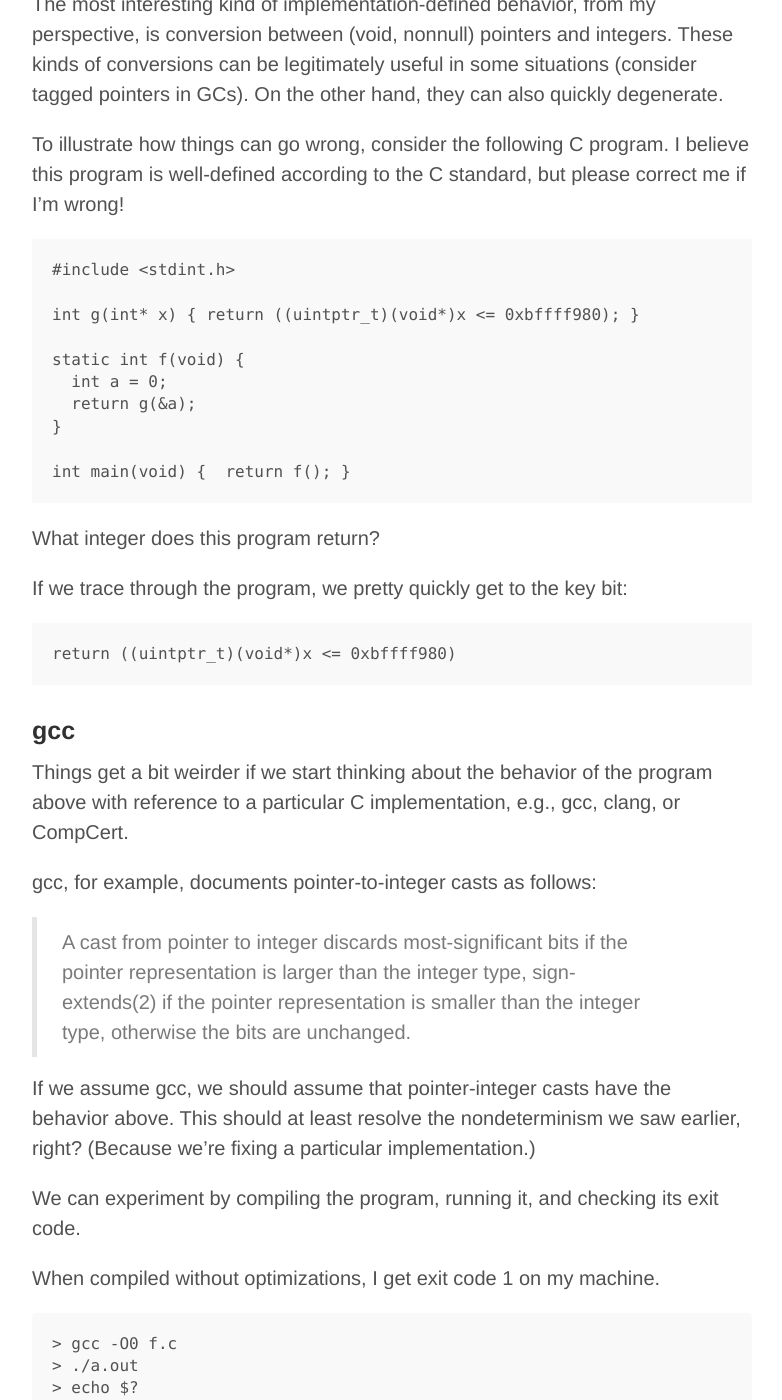
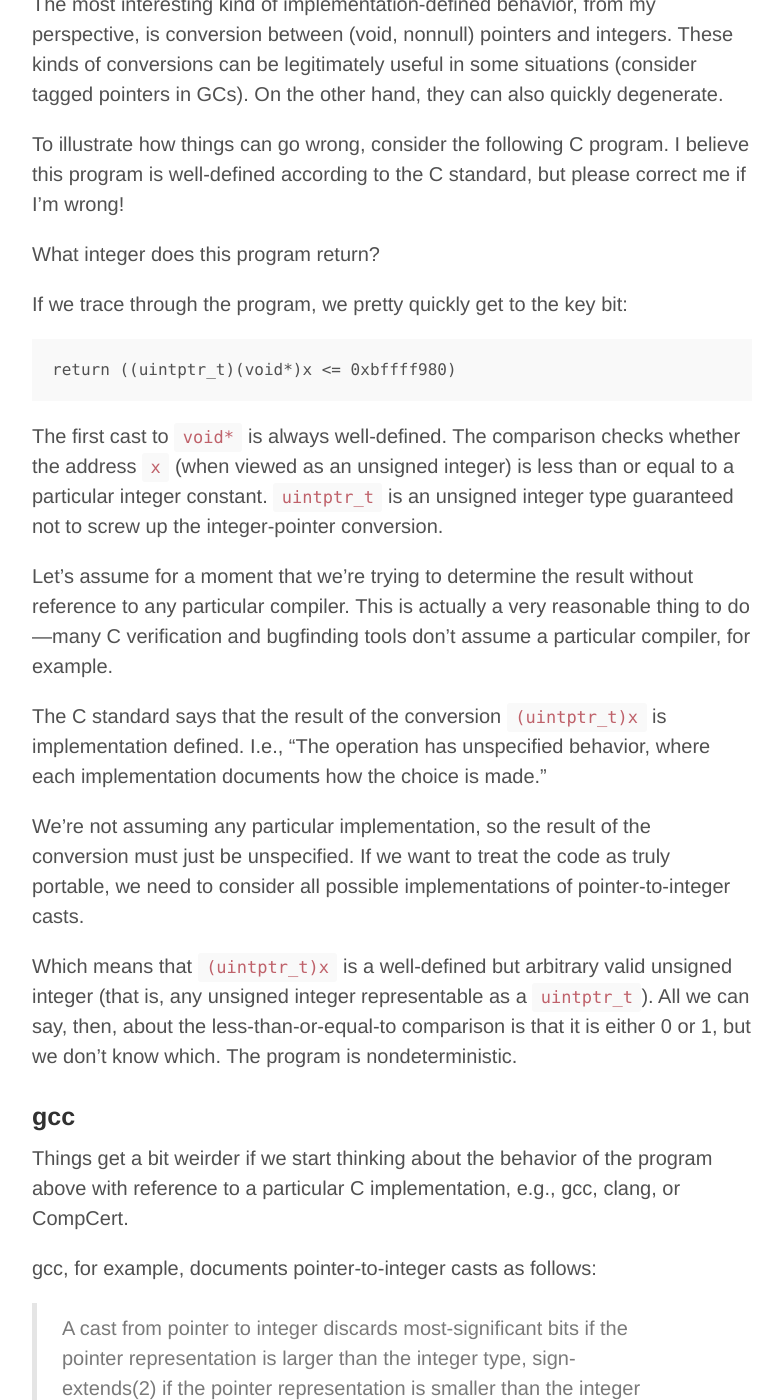
Before and after one commit to gstew5/gstew5.github.io, a Jekyll site: the page built from index.html, in a window 1280 px wide and 1400 px high, scrolled down 1582 px. Shown: the whole window, without its empty margins (248-1030 px from the left). Built offline with Jekyll 4.4.1, drawn with Linux system fonts in a browser that asks for light colours; Markdown is read by kramdown in place of the engine named in the settings; the list of posts is cut into pages by our own code.

Commit message:
Update 2014-07-21-implementation-defined-behavior-in-c.md

````diff
--- a/_posts/2014-07-21-implementation-defined-behavior-in-c.md
+++ b/_posts/2014-07-21-implementation-defined-behavior-in-c.md
@@ -42,18 +42,7 @@
 
 To illustrate how things can go wrong, consider the following C program. I believe this program is well-defined according to the C standard, but please correct me if I'm wrong!
 
-```C
-#include <stdint.h>
 
-int g(int* x) { return ((uintptr_t)(void*)x <= 0xbffff980); }
-
-static int f(void) {
-  int a = 0;
-  return g(&a);
-}
-
-int main(void) {  return f(); }
-```
 
 What integer does this program return?
 
@@ -63,6 +52,16 @@
 return ((uintptr_t)(void*)x <= 0xbffff980)
 ```
 
+The first cast to `void*` is always well-defined.
+The comparison checks whether the address `x` (when viewed as an unsigned integer) is less than or equal to a particular integer constant. `uintptr_t` is an unsigned integer type guaranteed not to screw up the integer-pointer conversion.
+
+Let's assume for a moment that we're trying to determine the result without reference to any particular compiler. This is actually a very reasonable thing to do---many C verification and bugfinding tools don't assume a particular compiler, for example.
+
+The C standard says that the result of the conversion `(uintptr_t)x` is implementation defined. I.e., "The operation has unspecified behavior, where each implementation documents how the choice is made."
+
+We're not assuming any particular implementation, so the result of the conversion must just be unspecified. If we want to treat the code as truly portable, we need to consider all possible implementations of pointer-to-integer casts.
+
+Which means that `(uintptr_t)x` is a well-defined but arbitrary valid unsigned integer (that is, any unsigned integer representable as a `uintptr_t`). All we can say, then, about the less-than-or-equal-to comparison is that it is either 0 or 1, but we don't know which. The program is nondeterministic.
 
 ### gcc
 
````
